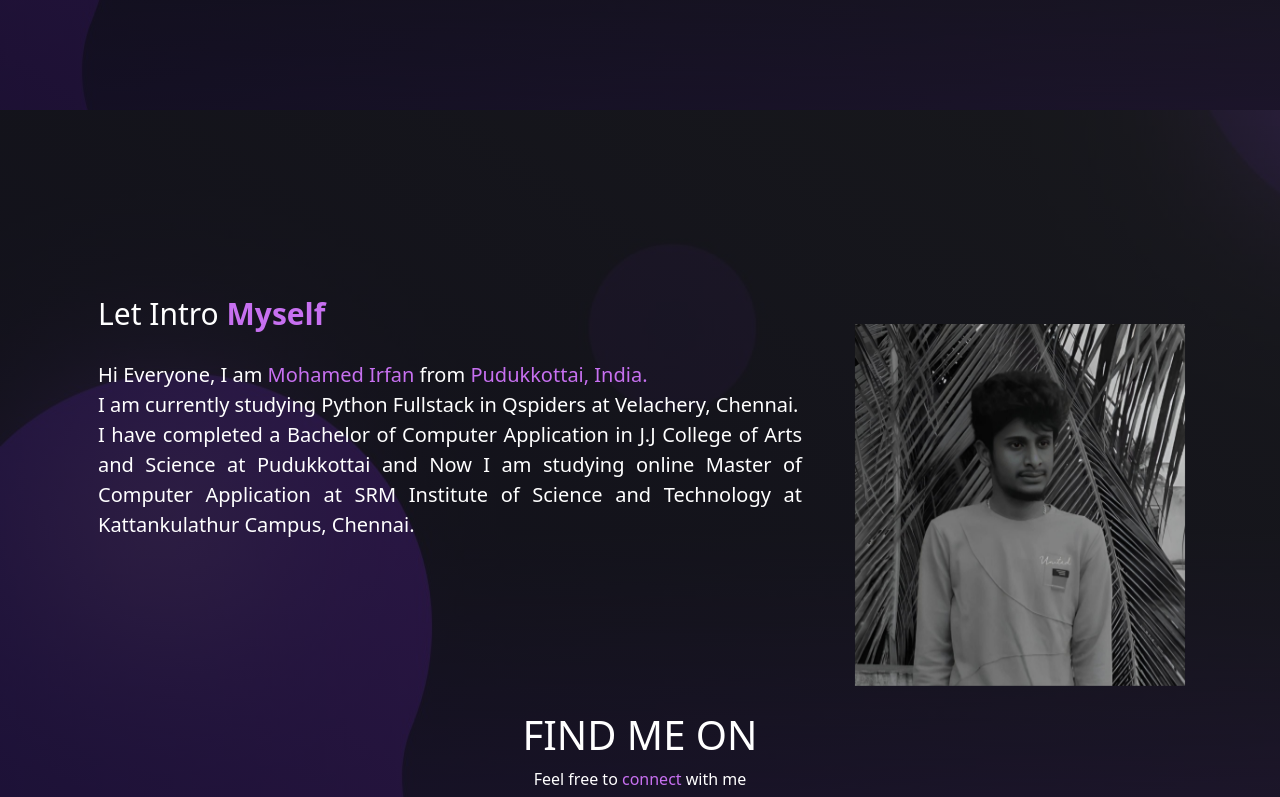
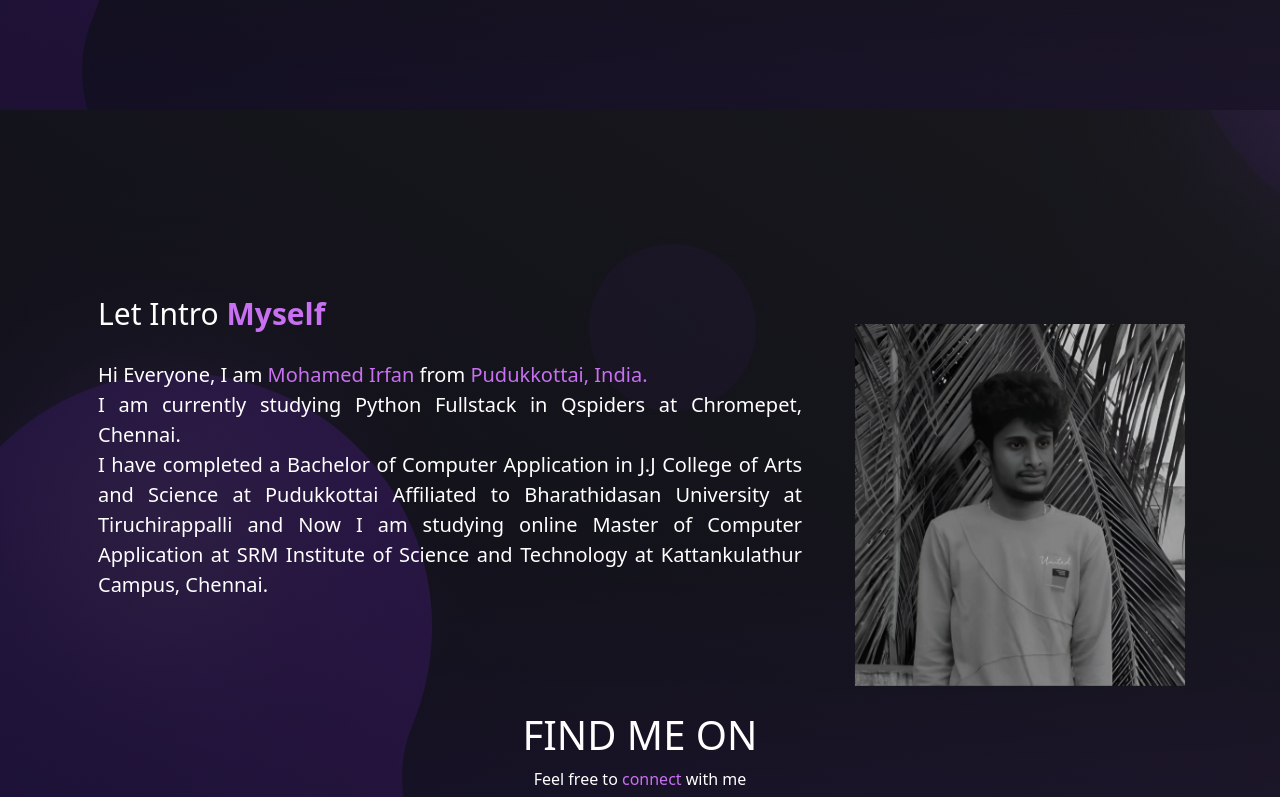
Before and after one commit to irfan280505/Mohamed-Irfan-Portfolio, a React (Create React App) app: page / in a window 1280 px wide. Shown: the part 596-1393 px from the top of the page. Built offline with nearby package versions, Linux system fonts and the light colour scheme.

Commit message:
Update Home2.jsx

```diff
--- a/src/components/Home/Home2.jsx
+++ b/src/components/Home/Home2.jsx
@@ -21,9 +21,9 @@ function Home2() {
                     Hi Everyone, I am <span className="purple">Mohamed Irfan</span> from{" "}
                     <span className="purple">Pudukkottai, India.</span>
                     <br />
-                    I am currently studying Python Fullstack in Qspiders at Velachery, Chennai.
+                    I am currently studying Python Fullstack in Qspiders at Chromepet, Chennai.
                     <br />
-                    I have completed a Bachelor of Computer Application in J.J College of Arts and Science at Pudukkottai and
+                    I have completed a Bachelor of Computer Application in J.J College of Arts and Science at Pudukkottai Affiliated to Bharathidasan University at Tiruchirappalli and
                     Now I am studying online Master of Computer Application at SRM Institute of Science and Technology at
                     Kattankulathur Campus, Chennai.
                   </p>
```
